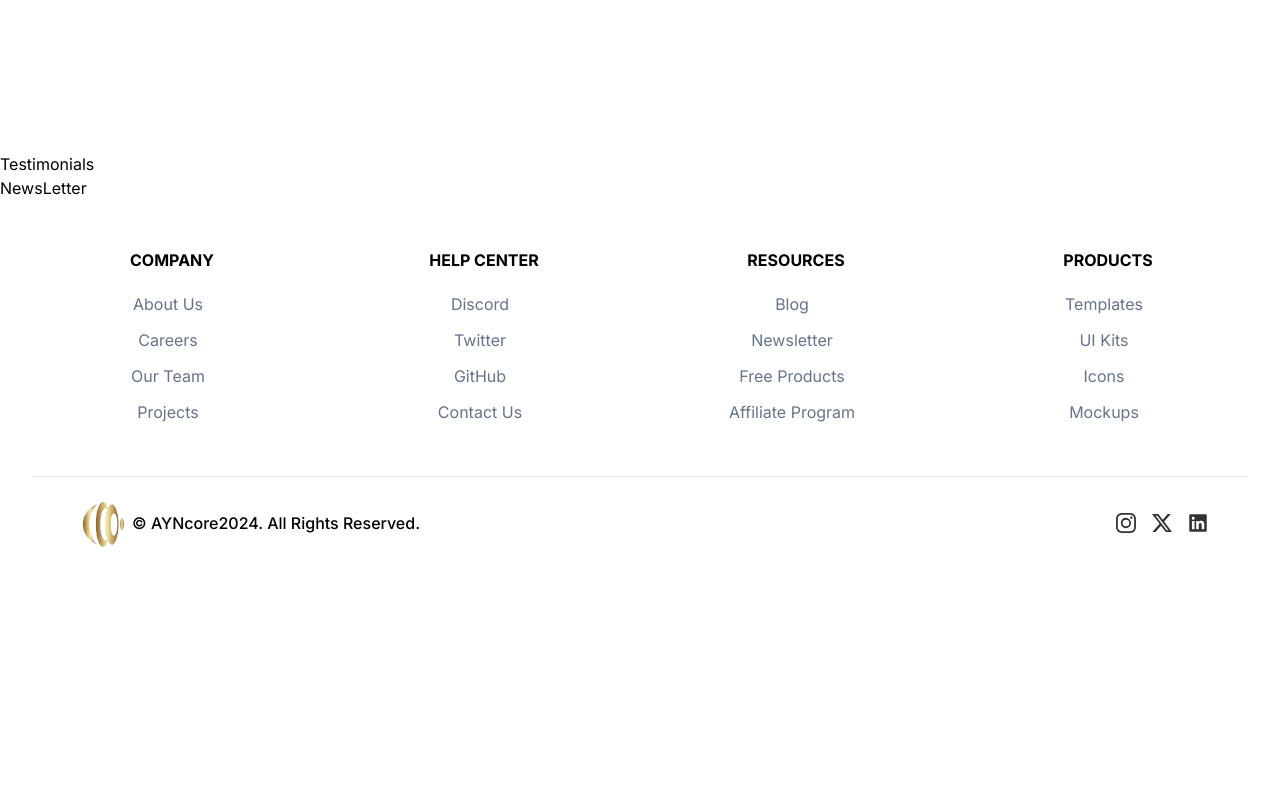
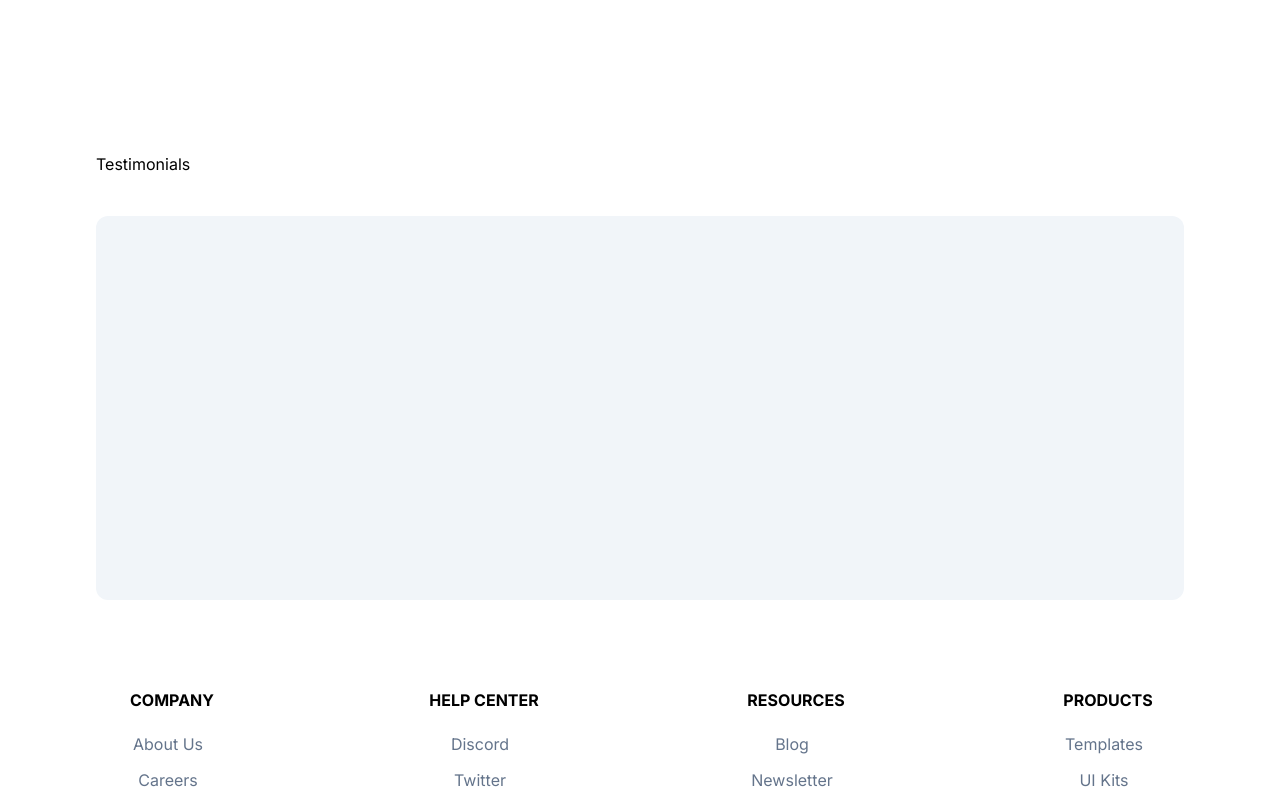
Before and after one commit to ayncore/e-com-web, a Next.js app: page / in a window 1280 px wide. Shown: the part 727-1524 px from the top of the page. Before the commit the page ends 1296 px from the top, so only its background shows below. Built offline with nearby package versions, Linux system fonts and the light colour scheme.

Commit message:
refactor(app/page.tsx): Home updated

```diff
--- a/src/app/page.tsx
+++ b/src/app/page.tsx
@@ -6,8 +6,11 @@ export default function Home() {
   return (
     <div className="">
       <Hero />
+      <div className="md:mx-24 mx-10">
       <Testimonials />
       <NewsLetter />
+      </div>
+
     </div>
   );
 }
--- a/src/components/home/newsletter.tsx
+++ b/src/components/home/newsletter.tsx
@@ -2,7 +2,7 @@ import React from 'react'
 
 const NewsLetter = () => {
   return (
-    <div>NewsLetter</div>
+    <div className='newsletter h-96 max-w-8xl bg-slate-100 rounded-xl my-10'></div>
   )
 }
 
```
